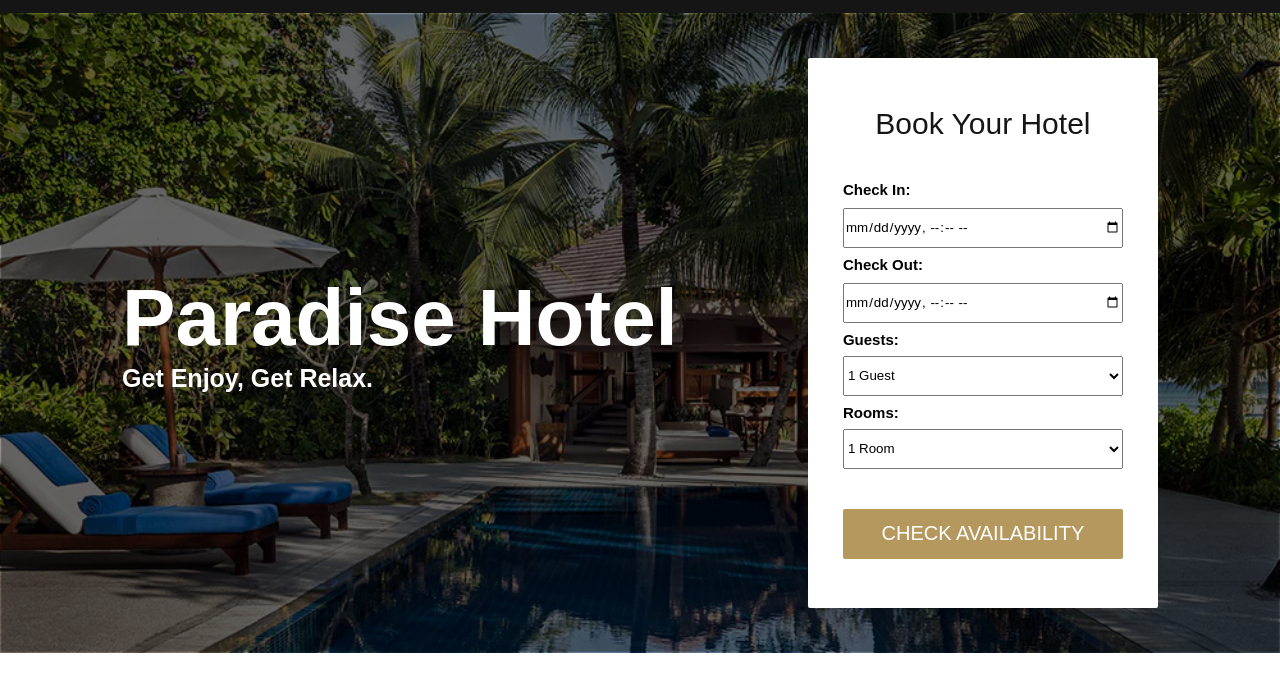
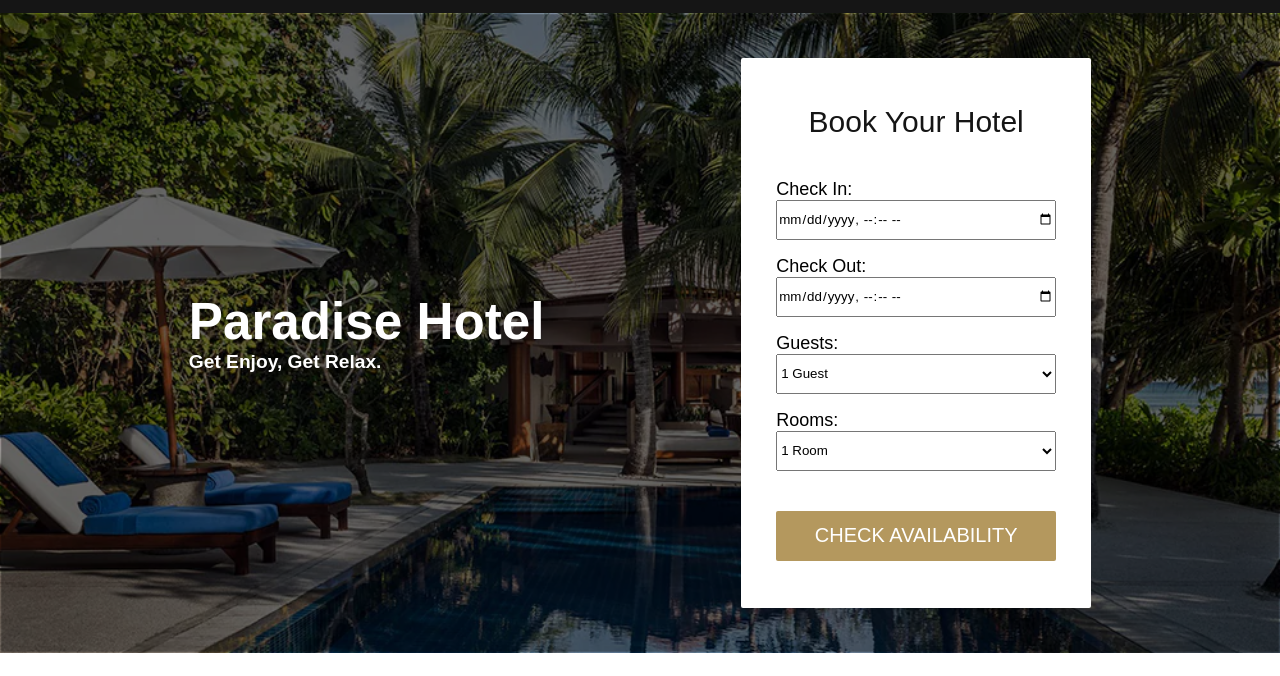
Before and after one commit to kleyrclown/ParadiseHotel, a website: page index.html in a window 1280 px wide. Shown: the part 124-800 px from the top of the page. Drawn offline with nearby package versions, Linux system fonts and the light colour scheme.

Commit message:
Adjusted some sizes

```diff
--- a/css/styles.css
+++ b/css/styles.css
@@ -153,11 +153,11 @@ header {
 }
 
 .mainTitle h1 {
-    font-size: 80px;
+    font-size: 4vw;
 }
 
 .mainTitle h3 {
-    font-size: 25px;
+    font-size: 1.5vw;
 }
 
 /* FOR BOOKING CONTAINER */
@@ -189,15 +189,16 @@ header {
     flex-direction: column;
     position: relative;
     width: 80%;
-    gap: 0.5em;
+    gap: 1em;
 }
 
 .toAdjust {
-    margin-bottom: 10px;
+    margin-bottom: 0px;
 }
 
 .toFillup h3 {
-    font-size: 15px;
+    font-size: 18px;
+    font-weight: normal;
 }
 
 .inputBoxes {
@@ -401,7 +402,7 @@ header {
     right: 0;
     bottom: 0;
     opacity: 0;
-    background-image: linear-gradient(to bottom, rgba(0, 0, 0, 0.3), rgba(0, 0, 0, 0.6));
+    background-image: linear-gradient(to bottom, rgba(0, 0, 0, 0.2), rgba(0, 0, 0, 0.8));
     filter: blur(1px);
     z-index: 5;
     transition: 0.3s ease-in;
@@ -538,7 +539,7 @@ header {
 .rightDetails {
     display: flex;
     flex-wrap: wrap;
-    justify-content: space-evenly;
+    justify-content: space-around;
     width: 50em;
     height: 200px;
     padding-top: 20px;
@@ -564,7 +565,7 @@ header {
 
 .rightDetails p {
     color: white;
-    font-size: 20px;
+    font-size: 16px;
 }
 
 /* GET LATEST */
@@ -577,6 +578,8 @@ header {
 .submitContainer {
     display: flex;
 }
+
+/* SUBMIT BUTTON */
 
 .latestSubmitBox {
     width: 80%;
@@ -617,6 +620,10 @@ header {
     gap: 2em;
 }
 
+.listsCredits p {
+    white-space: nowrap;
+}
+
 .listsCredits a, .copyrightCredits{
     color: white;
 }
--- a/index.html
+++ b/index.html
@@ -57,18 +57,22 @@
                                 <h3 class="toAdjust">Check Out:</h3>
                                 <input class="inputBoxes" type="datetime-local">
                             </div>
+                            <div>
                                 <label class="guestsForm" for="guestsOption"><h3>Guests:</h3></label>
                                 <select class="inputBoxes" id="guestsOption" name="options">
                                     <option value="oneGuest">1 Guest</option>
                                     <option value="twoGuest">2 Guests</option>
                                     <option value="threeGuest">3 Guests</option>
                                 </select>
+                                </div>
+                            <div>
                                 <label class="roomsForm" for="roomsOption"><h3>Rooms:</h3></label>
                                 <select class="inputBoxes" id="roomsOption">
                                     <option value="oneRoom">1 Room</option>
                                     <option value="twoRoom">2 Rooms</option>
                                     <option value="threeRoom">3 Rooms</option>
                                 </select>
+                            </div>
                         </div>
                         <a class="formButton" href="#"><p>CHECK AVAILABILITY</p></a>
                     </div>
```
Lines whose indentation alone changed are shown as unchanged.
